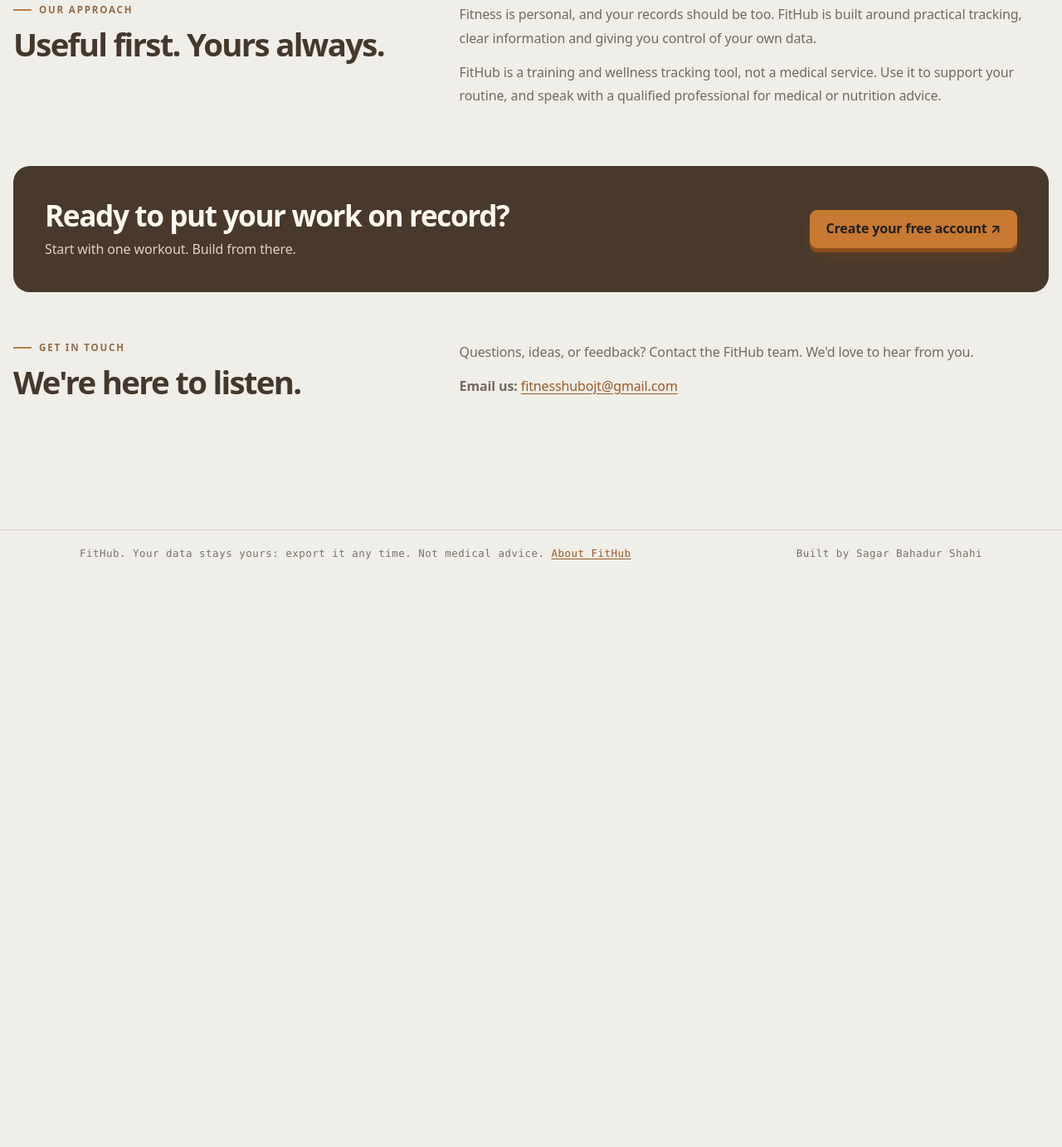
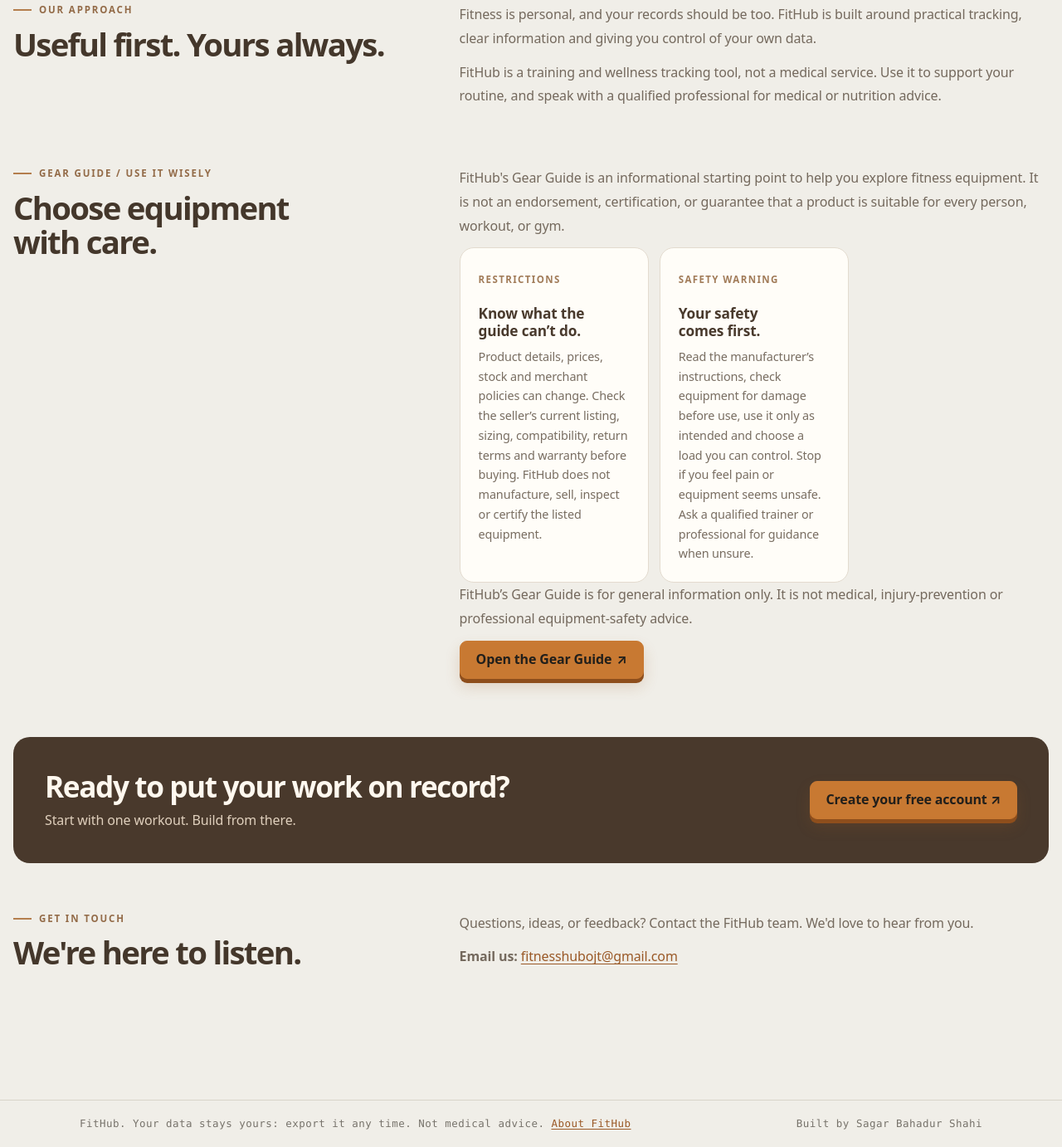
Before and after one commit to Sagar-Shahi/fitness-hub, a Django app: page /about/ in a window 1280 px wide. Shown: the part 1297-2679 px from the top of the page at 83% size. Before the commit the page ends 1971 px from the top, so only its background shows below. Run offline with Django 5.2, Linux system fonts and the light colour scheme; parts of the project's set-up code (start-up, migrations or seed data) failed here and were passed over.

Commit message:
Add Gear Guide restrictions and safety guidance to About page

```diff
--- a/templates/about.html
+++ b/templates/about.html
@@ -38,6 +38,27 @@
     </div>
   </section>
 
+  <section class="about-section" id="gear-guide">
+    <div><p class="about-kicker">GEAR GUIDE / USE IT WISELY</p><h2>Choose equipment with care.</h2></div>
+    <div class="about-section-copy">
+      <p>FitHub's Gear Guide is an informational starting point to help you explore fitness equipment. It is not an endorsement, certification, or guarantee that a product is suitable for every person, workout, or gym.</p>
+      <div class="about-values">
+        <article class="about-value">
+          <span class="about-value-index">RESTRICTIONS</span>
+          <h3>Know what the guide can’t do.</h3>
+          <p>Product details, prices, stock and merchant policies can change. Check the seller’s current listing, sizing, compatibility, return terms and warranty before buying. FitHub does not manufacture, sell, inspect or certify the listed equipment.</p>
+        </article>
+        <article class="about-value">
+          <span class="about-value-index">SAFETY WARNING</span>
+          <h3>Your safety comes first.</h3>
+          <p>Read the manufacturer’s instructions, check equipment for damage before use, use it only as intended and choose a load you can control. Stop if you feel pain or equipment seems unsafe. Ask a qualified trainer or professional for guidance when unsure.</p>
+        </article>
+      </div>
+      <p>FitHub’s Gear Guide is for general information only. It is not medical, injury-prevention or professional equipment-safety advice.</p>
+      <p><a class="btn btn-primary" href="{% url 'shop:store' %}">Open the Gear Guide <span aria-hidden="true">↗</span></a></p>
+    </div>
+  </section>
+
   <section class="about-cta">
     <div><h2>Ready to put your work on record?</h2><p>Start with one workout. Build from there.</p></div>
     <a class="btn btn-primary" href="{% url 'accounts:register' %}">Create your free account ↗</a>
```
